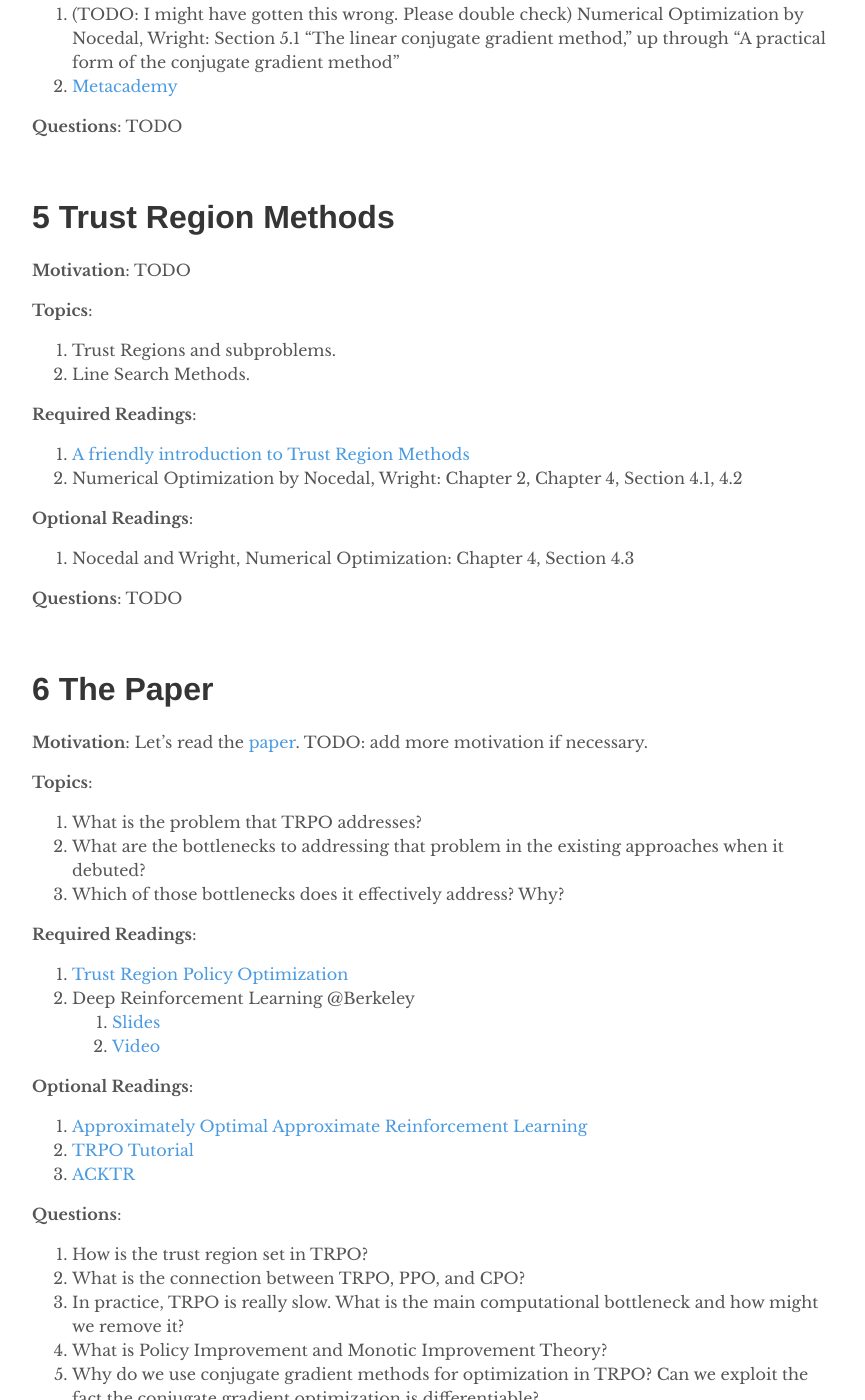
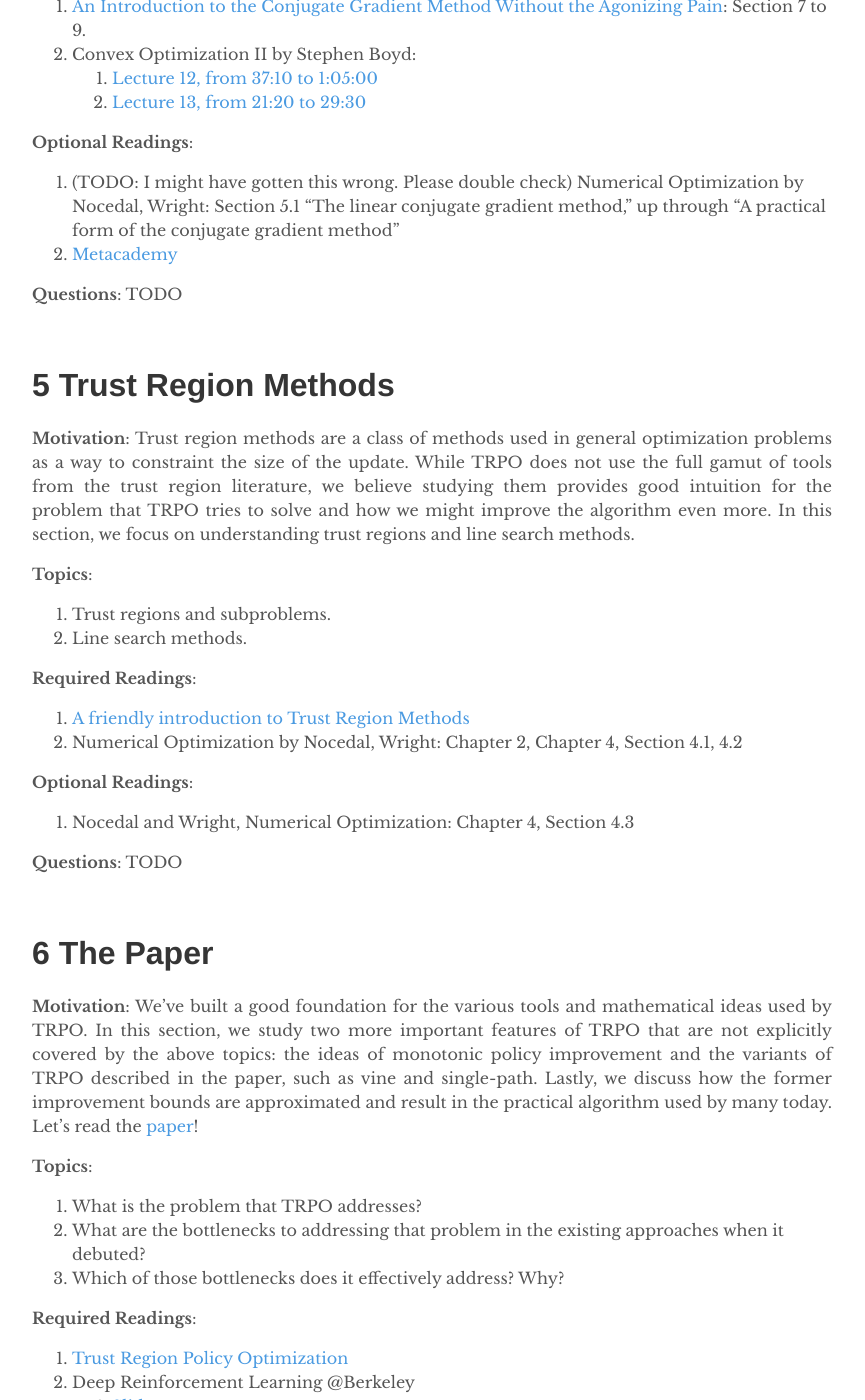
Before and after one commit to depthfirstlearning/depthfirstlearning.com, a Jekyll site: the page built from _posts/2018-06-17-TRPO.markdown, in a window 1280 px wide and 1400 px high, scrolled down 4279 px. Shown: the whole window, without its empty margins (208-1073 px from the left). Built offline with Jekyll 4.4.1, drawn with Linux system fonts in a browser that asks for light colours; formulas are drawn with MathJax 3; some of the changed text lies outside the part shown.

Commit message:
Finish adding motivations

```diff
--- a/_posts/2018-06-17-TRPO.markdown
+++ b/_posts/2018-06-17-TRPO.markdown
@@ -33,7 +33,13 @@
 <br />
 
 # 1 Policy Gradients
-  **Motivation**: Policy gradient methods are a class of algorithms that allow one to directly optimize the parameters of a policy (whether it is a linear function or a complex neural network) by gradient descent. TRPO is one such algorithm in the policy gradient family of algorithms. In this section, we formalize the notion of MDPs, action and state spaces, and what it means to be on-policy or off-policy. This will then lead to describing the REINFORCE algorithm, which is the simplest instantiation of the policy gradient method.
+  **Motivation**: Policy gradient methods are a class of algorithms that allow
+  one to directly optimize the parameters of a policy (whether it is a linear
+  function or a complex neural network) by gradient descent. TRPO is one such
+  algorithm in the policy gradient family of algorithms. In this section, we
+  formalize the notion of MDPs, action and state spaces, and what it means to
+  be on-policy or off-policy. This will then lead to describing the REINFORCE
+  algorithm, which is the simplest instantiation of the policy gradient method.
 
   **Topics**:
   1. Markov Decision Processes (MDP).
@@ -66,13 +72,21 @@
 <br />
 
 # 2 (Optional, not used in TRPO) Variance Reduction and Advantage Estimate
-  **Motivation**: TODO
+  **Motivation**: One major shortcoming of policy gradient methods is that the
+  simplest instantation of REINFORCE suffers from high variance in the gradients
+  it computes. High variance results from the fact that rewards are sparse, we
+  only visit a finite set of states, and that we only take one action (and not
+  try all actions) at each state. In order to scale policy gradient methods to
+  harder problems, we need to reduce this variance. In this section, we study
+  common techniques for reducing variance for REINFORCE, including using
+  causality, baselines, and advantages. This section is optional (but highly
+  recommended) because TRPO does not introduce new methods for variance reduction.
 
   **Topics**:
-  1. Likelihood Ratio.
-  2. Importance Sampling connection.
-  3. Variance reduction: Baselines & Causality.
-  4. Advantage Estimation.
+  1. Likelihood ratio.
+  2. Importance sampling connection.
+  3. Variance reduction: baselines and causality.
+  4. Advantage estimation.
 
   **Required Readings**:
   1. CS 294 Lecture 5 about Actor Critic Algorithms
@@ -150,11 +164,16 @@
 <br />
 
 # 5 Trust Region Methods
-  **Motivation**: TODO
+  **Motivation**: Trust region methods are a class of methods used in general
+  optimization problems as a way to constraint the size of the update. While
+  TRPO does not use the full gamut of tools from the trust region literature,
+  we believe studying them provides good intuition for the problem that TRPO
+  tries to solve and how we might improve the algorithm even more. In this
+  section, we focus on understanding trust regions and line search methods.
 
   **Topics**:
-  1. Trust Regions and subproblems.
-  2. Line Search Methods.
+  1. Trust regions and subproblems.
+  2. Line search methods.
 
   **Required Readings**:
   1. [A friendly introduction to Trust Region Methods](https://optimization.mccormick.northwestern.edu/index.php/Trust-region_methods)
@@ -168,7 +187,13 @@
 <br />
 
 # 6 The Paper
-  **Motivation**: Let's read the [paper](https://arxiv.org/abs/1502.05477). TODO: add more motivation if necessary.
+  **Motivation**: We've built a good foundation for the various tools and
+  mathematical ideas used by TRPO. In this section, we study two more important
+  features of TRPO that are not explicitly covered by the above topics: the
+  ideas of monotonic policy improvement and the variants of TRPO described in
+  the paper, such as vine and single-path. Lastly, we discuss how the former
+  improvement bounds are approximated and result in the practical algorithm
+  used by many today. Let's read the [paper](https://arxiv.org/abs/1502.05477)!
 
   **Topics**:
   1. What is the problem that TRPO addresses?
```
